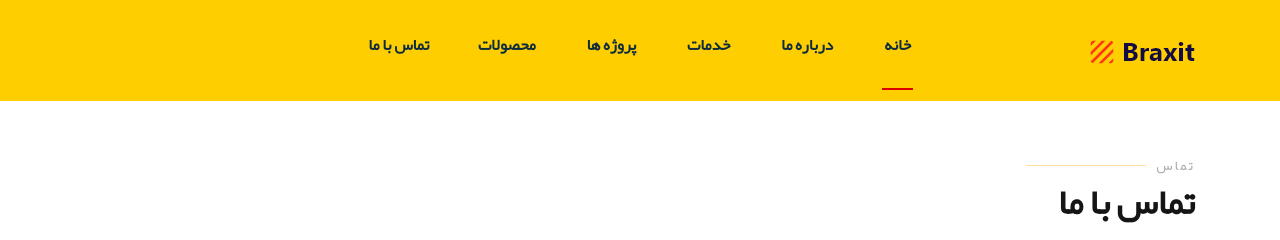
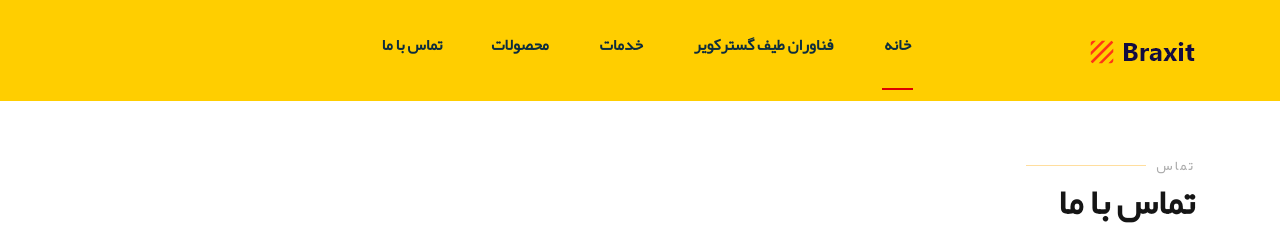
Before and after one commit to miladzeinali/ftsco, a Django app: page /contact/ in a window 1280 px wide. Shown: the top 240 px of the page. Run offline with Django 3.2, Linux system fonts and the light colour scheme; some libraries are stand-ins or nearby versions.

Commit message:
navbar change --sadegh

```diff
--- a/templates/partial/_header.html
+++ b/templates/partial/_header.html
@@ -39,9 +39,13 @@
                                     <nav>
                                         <ul id="navigation">
                                             <li class="active"><a href="{% url 'website:home' %}">خانه</a></li>
-                                            <li><a href="{% url 'website:about' %}">درباره ما</a></li>
+                                            <li><a href="">فناوران طیف گسترکویر</a>
+                                               <ul class="submenu">
+                                                    <li><a href="{% url 'website:about' %}">درباره ما</a></li>
+                                                    <li><a href="{% url 'website:cylinderh' %}">پرووژه ها</a></li>
+                                                </ul>
+                                            </li>
                                             <li><a href="services.html">خدمات</a></li>
-                                            <li><a href="project.html">پروژه ها</a></li>
                                             <li><a href="blog.html">محصولات</a>
                                                 <ul class="submenu">
                                                     <li><a href="{% url 'website:tyreh' %}">تایر هندلر</a></li>
```
